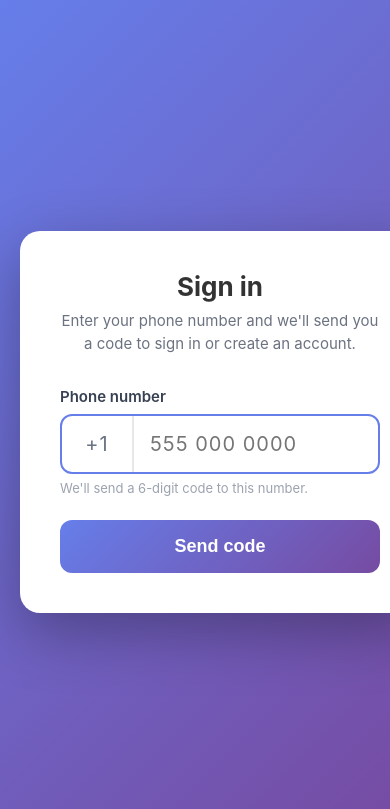
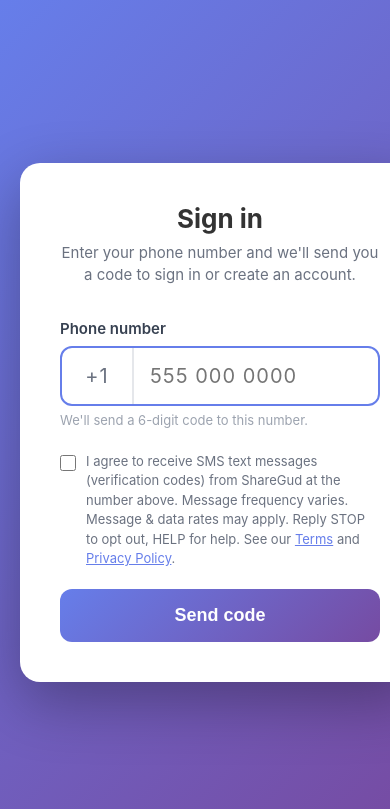
Before and after one commit to val75/VoiceProfile, a Flask app: page /auth/login in a window 390 px wide. Shown: the top 809 px of the page. Run offline with Flask 3, Linux system fonts and the light colour scheme.

Commit message:
SMS consent opt-in + legal pages (A2P 10DLC)
Carriers require a recorded opt-in before sending A2P SMS. Collect and store
consent at the point of phone collection.

- Login page: required, unchecked consent checkbox with CTIA-style disclosure
  (verification codes, frequency varies, msg/data rates, STOP/HELP) plus links
  to Terms and Privacy Policy. Styles added to login.css.
- auth/routes.py: login() refuses to send SMS unless sms_consent is checked;
  the opt-in timestamp is captured in the session and written to
  profiles.sms_consent_at in verify() when the profile is created/looked up.
- models/profile.py + migration c3f81a92d5e0: sms_consent_at column (proof).
- Public /terms and /privacy routes + placeholder templates carrying the
  carrier-required SMS clauses (incl. "we don't sell/share numbers"). Content
  to be finalized before submitting the 10DLC campaign.
- docs: consent flow, the campaign opt-in/privacy URLs, deploy note.

Verified: consent flow tests pass (pages public; checkbox required server-side;
no SMS without consent; consent recorded to session + DB path). Migration
applies cleanly offline (single head c3f81a92d5e0).

Co-Authored-By: Claude Opus 4.8 <noreply@anthropic.com>

```diff
--- a/app.py
+++ b/app.py
@@ -67,6 +67,16 @@ def create_app():
     def home():
         return render_template('index.html')
 
+    # Public legal pages — linked from the SMS consent opt-in and referenced in
+    # the A2P 10DLC campaign registration. Must be reachable without login.
+    @myapp.route('/terms')
+    def terms():
+        return render_template('terms.html')
+
+    @myapp.route('/privacy')
+    def privacy():
+        return render_template('privacy.html')
+
     @myapp.route('/healthz')
     def healthz():
         """Readiness probe: 200 if the DB answers, 503 otherwise."""
--- a/blueprints/auth/routes.py
+++ b/blueprints/auth/routes.py
@@ -1,4 +1,5 @@
 import logging
+from datetime import datetime, timezone
 
 from flask import render_template, request, redirect, url_for, session, flash, current_app
 
@@ -38,6 +39,11 @@ def login():
             flash("Please enter your phone number.")
             return render_template("auth/login.html")
 
+        # SMS consent is required before we send anything (A2P opt-in).
+        if not request.form.get("sms_consent"):
+            flash("Please agree to receive SMS verification codes to continue.")
+            return render_template("auth/login.html")
+
         try:
             code = send_code(phone)
         except OTPError as e:
@@ -46,6 +52,7 @@ def login():
             return render_template("auth/login.html")
 
         session["pending_phone"] = phone
+        session["sms_consent_at"] = datetime.now(timezone.utc).isoformat()
         if current_app.debug:
             session["debug_code"] = code
         return redirect(url_for("auth.verify"))
@@ -70,7 +77,12 @@ def verify():
         if not profile:
             profile = WorkerProfile(phone_number=phone)
             db.session.add(profile)
-            db.session.commit()
+
+        # Record the SMS consent captured at login (proof of opt-in).
+        consent_at = session.pop("sms_consent_at", None)
+        if consent_at:
+            profile.sms_consent_at = datetime.fromisoformat(consent_at)
+        db.session.commit()
 
         session.pop("pending_phone", None)
         session["profile_id"] = profile.id
--- a/blueprints/auth/static/auth/css/login.css
+++ b/blueprints/auth/static/auth/css/login.css
@@ -110,3 +110,29 @@ button[type="submit"]:active {
     margin-bottom: 20px;
     font-size: 14px;
 }
+
+/* SMS consent opt-in (A2P 10DLC). Overrides the bold block-label defaults. */
+.consent {
+    display: flex;
+    align-items: flex-start;
+    gap: 10px;
+    margin: 0 0 20px;
+    font-weight: 400;
+    font-size: 13px;
+    line-height: 1.5;
+    color: #6b7280;
+}
+
+.consent input[type="checkbox"] {
+    margin-top: 3px;
+    flex-shrink: 0;
+    width: 16px;
+    height: 16px;
+    accent-color: #667eea;
+    cursor: pointer;
+}
+
+.consent a {
+    color: #667eea;
+    text-decoration: underline;
+}
--- a/blueprints/auth/templates/auth/login.html
+++ b/blueprints/auth/templates/auth/login.html
@@ -43,6 +43,19 @@
             </div>
             <input type="hidden" name="phone" id="phone">
             <p class="hint">We'll send a 6-digit code to this number.</p>
+
+            <label class="consent">
+                <input type="checkbox" name="sms_consent" value="yes" required>
+                <span>
+                    I agree to receive SMS text messages (verification codes) from ShareGud
+                    at the number above. Message frequency varies. Message &amp; data rates may
+                    apply. Reply STOP to opt out, HELP for help. See our
+                    <a href="{{ url_for('terms') }}" target="_blank" rel="noopener">Terms</a>
+                    and
+                    <a href="{{ url_for('privacy') }}" target="_blank" rel="noopener">Privacy&nbsp;Policy</a>.
+                </span>
+            </label>
+
             <button type="submit">Send code</button>
         </form>
         <script>
--- a/models/profile.py
+++ b/models/profile.py
@@ -17,6 +17,8 @@ class WorkerProfile(db.Model):
     onboarding_state = db.Column(db.String(50), default="intro")
     created_at = db.Column(db.DateTime, server_default=db.func.now())
     updated_at = db.Column(db.DateTime, server_default=db.func.now(), onupdate=db.func.now())
+    # When the user opted in to receive SMS verification codes (proof of consent).
+    sms_consent_at = db.Column(db.DateTime(timezone=True))
 
     # Flexible AI profile
     profile_data = db.Column(JSONB)
```
Also changed, not shown: docs/deployment/production-deployment.md (+26 -0 lines), migrations/versions/c3f81a92d5e0_add_sms_consent_at.py (added, +27 -0 lines), templates/privacy.html (added, +67 -0 lines), templates/terms.html (added, +61 -0 lines).
